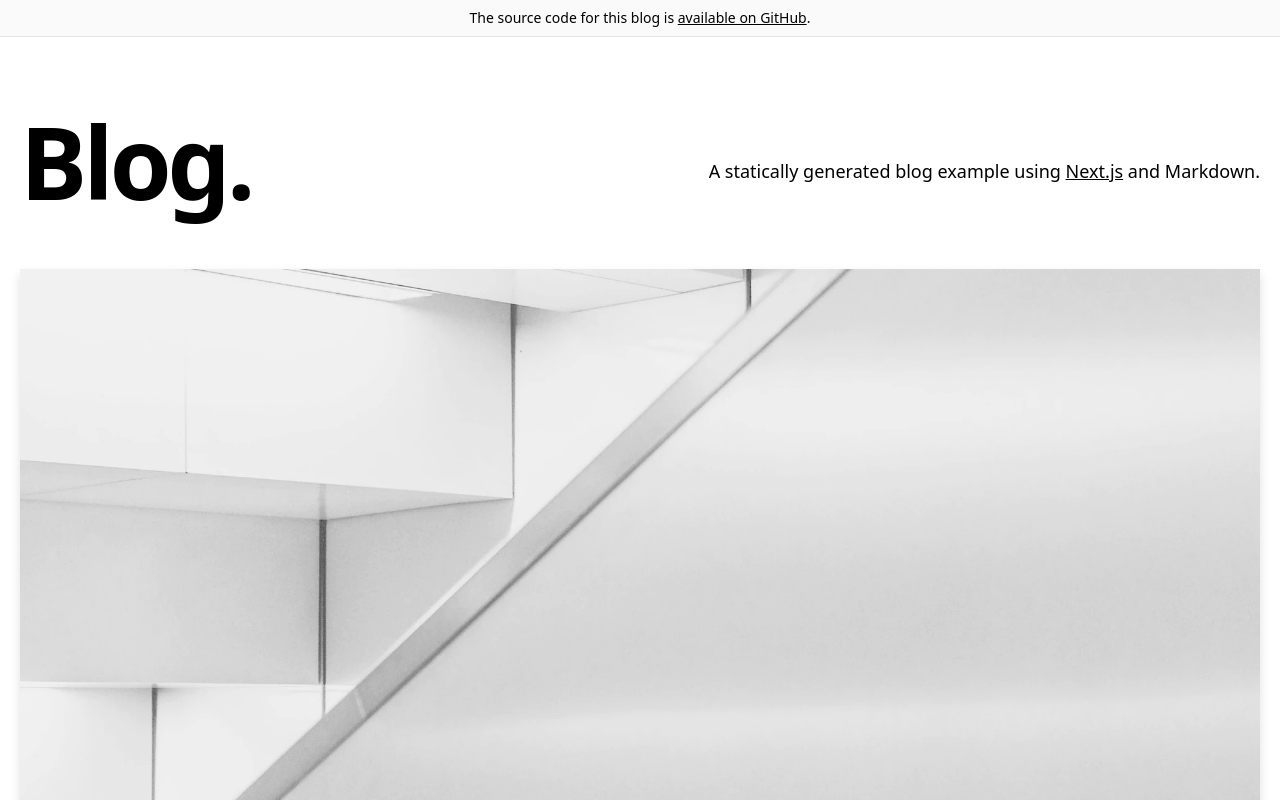
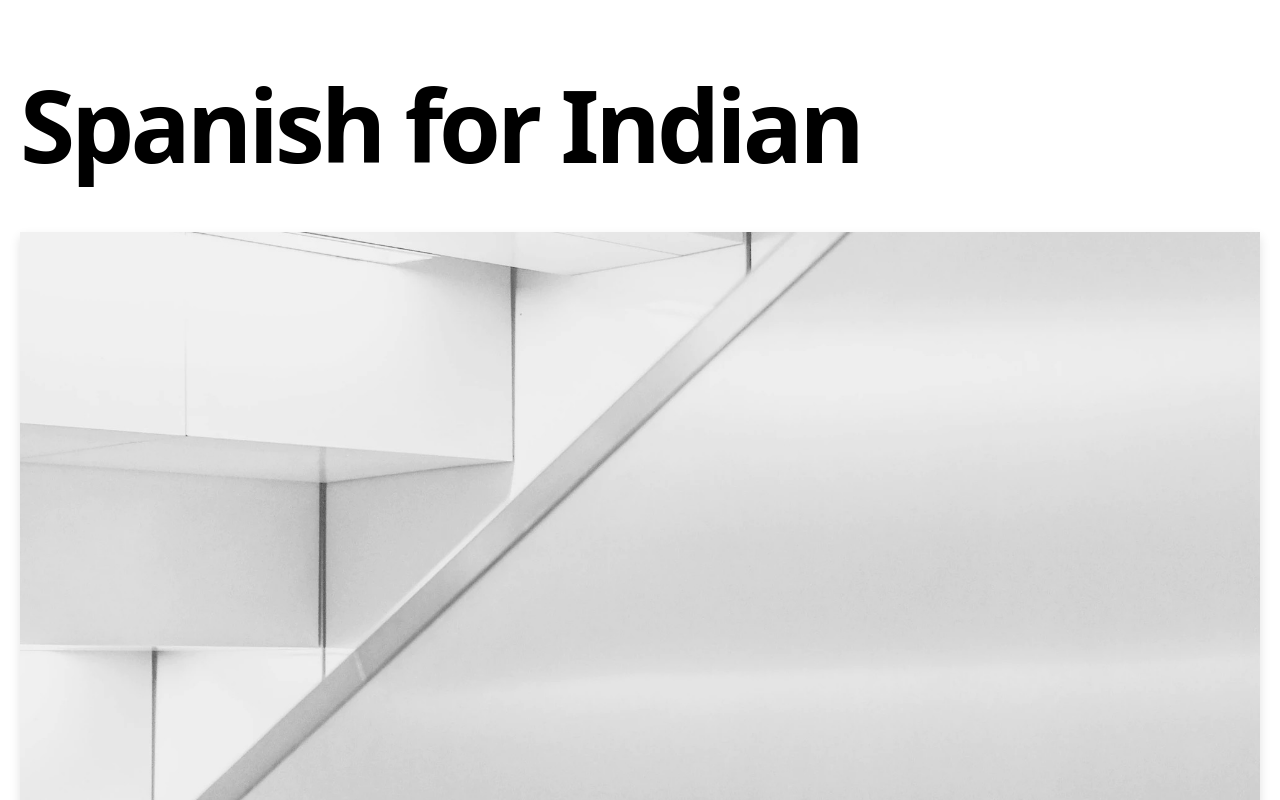
Before and after one commit to TrakBit/SpanishForIndian, a Next.js app: page / in a window 1280 px wide. Shown: the top 800 px of the page. Built offline with nearby package versions, Linux system fonts and the light colour scheme.

Commit message:
clean template

```diff
--- a/components/intro.tsx
+++ b/components/intro.tsx
@@ -1,21 +1,9 @@
-import { CMS_NAME } from '../lib/constants'
-
 const Intro = () => {
   return (
     <section className="flex-col md:flex-row flex items-center md:justify-between mt-16 mb-16 md:mb-12">
       <h1 className="text-5xl md:text-8xl font-bold tracking-tighter leading-tight md:pr-8">
-        Blog.
+        Spanish for Indian
       </h1>
-      <h4 className="text-center md:text-left text-lg mt-5 md:pl-8">
-        A statically generated blog example using{' '}
-        <a
-          href="https://nextjs.org/"
-          className="underline hover:text-blue-600 duration-200 transition-colors"
-        >
-          Next.js
-        </a>{' '}
-        and {CMS_NAME}.
-      </h4>
     </section>
   )
 }
--- a/components/layout.tsx
+++ b/components/layout.tsx
@@ -1,4 +1,3 @@
-import Alert from './alert'
 import Footer from './footer'
 import Meta from './meta'
 
@@ -7,12 +6,11 @@ type Props = {
   children: React.ReactNode
 }
 
-const Layout = ({ preview, children }: Props) => {
+const Layout = ({ children }: Props) => {
   return (
     <>
       <Meta />
       <div className="min-h-screen">
-        <Alert preview={preview} />
         <main>{children}</main>
       </div>
       <Footer />
```
Also changed, not shown: 1 other file (tests, documents, lock files or other folders).
